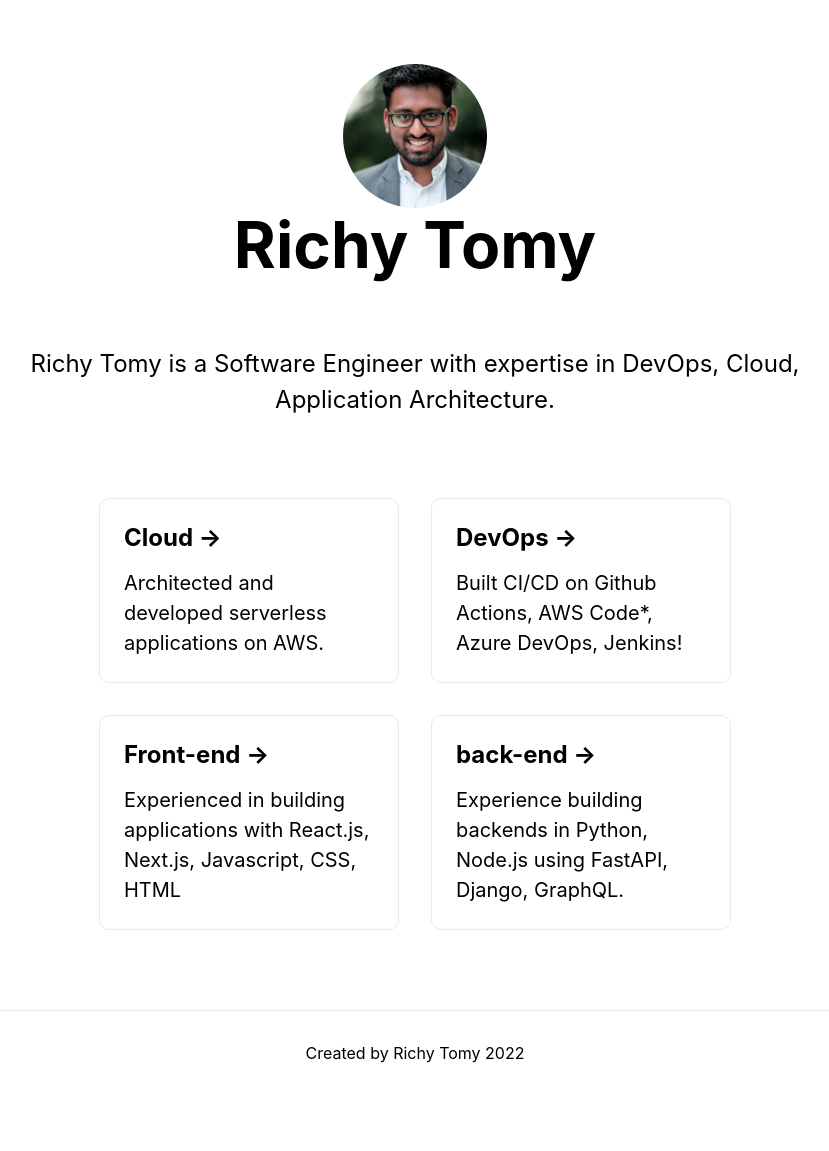
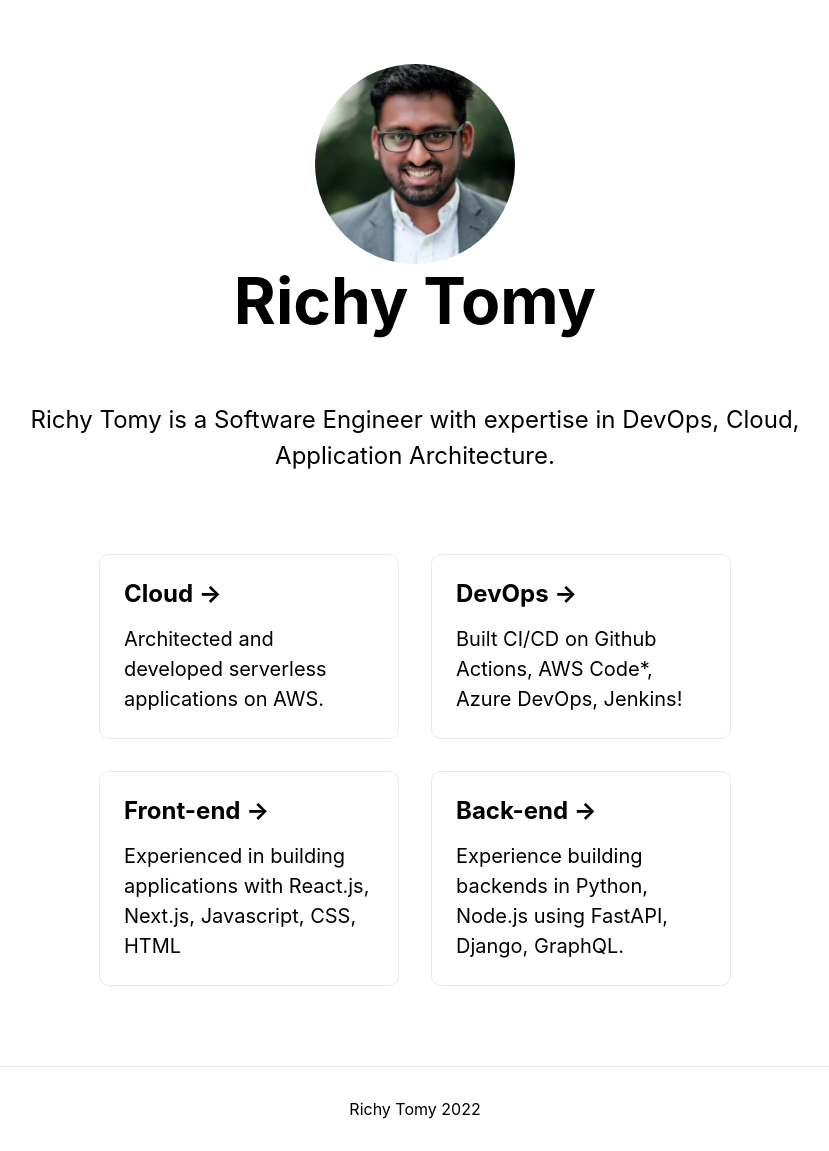
Before and after one commit to richy-tomy-mck/richytomy.com, a Next.js app: page / in a window 1280 px wide. Shown: the whole page, without its empty margins (225-1054 px from the left). Before the commit the page ends 1095 px from the top, so only its background shows below. Built offline with nearby package versions, Linux system fonts and the light colour scheme.

Commit message:
formatting

```diff
--- a/pages/index.tsx
+++ b/pages/index.tsx
@@ -19,8 +19,8 @@ export default function Home():any {
         src={profilePic}
         alt="Picture of the author"
         className={utilStyles.borderCircle}
-        height={144}
-        width={144}
+        height={200}
+        width={200}
       />
 
 <h1 className={styles.title}>
@@ -52,7 +52,7 @@ export default function Home():any {
           <a
             className={styles.card}
           >
-            <h2>back-end &rarr;</h2>
+            <h2>Back-end &rarr;</h2>
             <p>
               Experience building backends in Python, Node.js using FastAPI, Django, GraphQL.
             </p>
@@ -62,7 +62,7 @@ export default function Home():any {
 
       <footer className={styles.footer}>
 
-          Created by Richy Tomy 2022
+        Richy Tomy 2022
 
 
       </footer>
```
